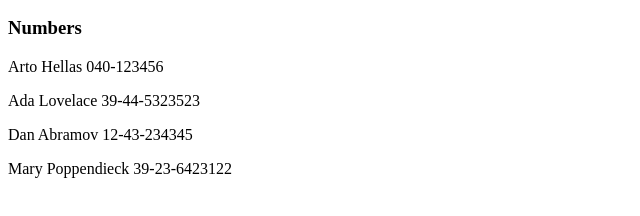
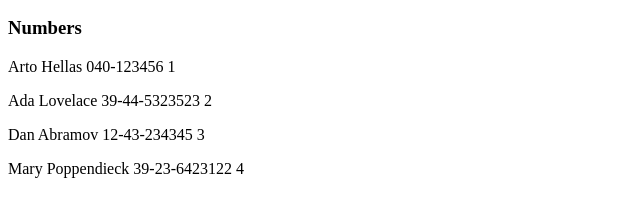
Before and after one commit to guillmh/fullStackOpenCourse, a React (Vite) app in the folder part2/part2_2.6_2.10/: page / in a window 1280 px wide. Shown: the part 212-428 px from the top of the page, without its empty margins (0-640 px from the left). Built offline with nearby package versions, Linux system fonts and the light colour scheme; data requests are answered from the project's data file.

Commit message:
Part2 update add dates server

```diff
--- /dev/null
+++ b/part2/part2_2.6_2.10/db.json
@@ -0,0 +1,24 @@
+{
+  "persons": [
+    {
+      "name": "Arto Hellas",
+      "number": "040-123456",
+      "id": 1
+    },
+    {
+      "name": "Ada Lovelace",
+      "number": "39-44-5323523",
+      "id": 2
+    },
+    {
+      "name": "Dan Abramov",
+      "number": "12-43-234345",
+      "id": 3
+    },
+    {
+      "name": "Mary Poppendieck",
+      "number": "39-23-6423122",
+      "id": 4
+    }
+  ]
+}
--- a/part2/part2_2.6_2.10/package.json
+++ b/part2/part2_2.6_2.10/package.json
@@ -7,9 +7,11 @@
     "dev": "vite",
     "build": "vite build",
     "lint": "eslint .",
-    "preview": "vite preview"
+    "preview": "vite preview",
+    "server": "json-server --port 3001 --watch db.json"
   },
   "dependencies": {
+    "axios": "^1.9.0",
     "react": "^19.1.0",
     "react-dom": "^19.1.0"
   },
--- a/part2/part2_2.6_2.10/src/App.jsx
+++ b/part2/part2_2.6_2.10/src/App.jsx
@@ -1,18 +1,26 @@
-import { useState } from "react";
+import { useState, useEffect } from "react";
+import Persons from "./components/Persons";
+import PersonForm from "./components/personForm";
+import Filter from "./components/Filter";
+import axios from "axios";
 
 const App = () => {
+  //Maneja el estado para guardar nuevos numeros
+  const [persons, setPersons] = useState([]);
+
+  //Hace una solicitud al servidor para obtener los datos
+  useEffect(() => {
+    axios.get("http://localhost:3001/persons").then((response) => {
+      setPersons(response.data);
+    });
+  }, []);
+
   //Un solo state para varios inputs
   const [formData, setFormData] = useState({
     newName: "",
     newNumber: "",
     searchName: "",
   });
-  const [persons, setPersons] = useState([
-    { name: "Arto Hellas", number: "040-123456", id: 1 },
-    { name: "Ada Lovelace", number: "39-44-5323523", id: 2 },
-    { name: "Dan Abramov", number: "12-43-234345", id: 3 },
-    { name: "Mary Poppendieck", number: "39-23-6423122", id: 4 },
-  ]);
 
   //controla el estado de los input
   const handleChange = (e) => {
@@ -23,84 +31,25 @@ const App = () => {
     // console.log(e.target.value);
   };
 
-  //Agrega un nuevo nombre al estado
-  const addPerson = (e) => {
-    e.preventDefault();
-    //Verifica si el nombre ya existe en el array
-    const nameExists = persons.some(
-      (person) => person.name === formData.newName
-    );
-    //Condicion en caso de que sea true la existencia de un nombre igual
-    if (nameExists) {
-      alert(`${formData.newName} is already added to phonebook`);
-      return;
-    }
-    const addData = { name: formData.newName, number: formData.newNumber };
-    setPersons(persons.concat(addData));
-    setFormData({ ...formData, newName: "", newNumber: "" });
-  };
-
-  const searchPerson = formData.searchName
-    ? persons.find(
-        (person) =>
-          person.name.toLowerCase() === formData.searchName.toLowerCase()
-      )
-    : null;
-
   return (
     <div>
       <h2>Phonebook</h2>
-      <div>
-        filter shown with:{" "}
-        <input
-          name="searchName"
-          value={formData.searchName}
-          onChange={handleChange}
-          type="text"
-        />
-        {formData.searchName && (
-          <div>
-            {searchPerson ? (
-              <p>
-                Nombre: {searchPerson.name}, Número: {searchPerson.number}
-              </p>
-            ) : (
-              <p>{formData.searchName} no fue encontrado.</p>
-            )}
-          </div>
-        )}
-      </div>
+      <Filter
+        searchName={formData.searchName}
+        handleChange={handleChange}
+        persons={persons}
+      />
       <h3>Add a new</h3>
-      <form onSubmit={addPerson}>
-        <div>
-          name:{" "}
-          <input
-            name="newName"
-            value={formData.newName}
-            onChange={handleChange}
-            required
-          />
-        </div>
-        <div>
-          number:{" "}
-          <input
-            name="newNumber"
-            value={formData.newNumber}
-            onChange={handleChange}
-          />
-        </div>
-        <div>
-          <button type="submit">add</button>
-        </div>
-      </form>
+      <PersonForm
+        newName={formData.newName}
+        newNumber={formData.newNumber}
+        handleChange={handleChange}
+        persons={persons}
+        setPersons={setPersons}
+        setFormData={setFormData}
+      />
       <h3>Numbers</h3>
-      <div>
-        {persons.map((person, i) => (
-          <p key={i}>
-            {person.name} {person.number}
-          </p>
-        ))}
-      </div>
+      <Persons persons={persons} />
     </div>
   );
 };
--- /dev/null
+++ b/part2/part2_2.6_2.10/src/components/Filter.jsx
@@ -0,0 +1,37 @@
+import React from "react";
+
+const Filter = ({ searchName, handleChange, persons }) => {
+  //Busca un si existe el nombre en el array de personas
+  const searchPerson = searchName
+    ? persons.find(
+        (person) => person.name.toLowerCase() === searchName.toLowerCase()
+      )
+    : null;
+
+  return (
+    <div>
+      <div>
+        filter shown with:{" "}
+        <input
+          name="searchName"
+          value={searchName}
+          onChange={handleChange}
+          type="text"
+        />
+        {searchName && (
+          <div>
+            {searchPerson ? (
+              <p>
+                Nombre: {searchPerson.name}, Número: {searchPerson.number}
+              </p>
+            ) : (
+              <p>{searchName} no fue encontrado.</p>
+            )}
+          </div>
+        )}
+      </div>
+    </div>
+  );
+};
+
+export default Filter;
--- /dev/null
+++ b/part2/part2_2.6_2.10/src/components/Persons.jsx
@@ -0,0 +1,15 @@
+import React from "react";
+
+const Persons = ({ persons }) => {
+  return (
+    <div>
+      {persons.map((person) => (
+        <p key={person.id}>
+          {person.name} {person.number} {person.id}
+        </p>
+      ))}
+    </div>
+  );
+};
+
+export default Persons;
--- /dev/null
+++ b/part2/part2_2.6_2.10/src/components/personForm.jsx
@@ -0,0 +1,50 @@
+import React from "react";
+
+const PersonForm = ({
+  newName,
+  newNumber,
+  handleChange,
+  persons,
+  setPersons,
+  setFormData,
+}) => {
+  //Agrega un nuevo nombre al estado
+  const addPerson = (e) => {
+    e.preventDefault();
+    //Verifica si el nombre ya existe en el array
+    const nameExists = persons.some((person) => person.name === newName);
+    //Condicion en caso de que sea true la existencia de un nombre igual
+    if (nameExists) {
+      alert(`${newName} is already added to phonebook`);
+      return;
+    }
+    const addData = { name: newName, number: newNumber };
+    setPersons(persons.concat(addData));
+    setFormData((prev) => ({ ...prev, newName: "", newNumber: "" }));
+  };
+
+  return (
+    <div>
+      <form onSubmit={addPerson}>
+        <div>
+          name:{" "}
+          <input
+            name="newName"
+            value={newName}
+            onChange={handleChange}
+            required
+          />
+        </div>
+        <div>
+          number:{" "}
+          <input name="newNumber" value={newNumber} onChange={handleChange} />
+        </div>
+        <div>
+          <button type="submit">add</button>
+        </div>
+      </form>
+    </div>
+  );
+};
+
+export default PersonForm;
```
Also changed, not shown: 1 other file (tests, documents, lock files or other folders).
